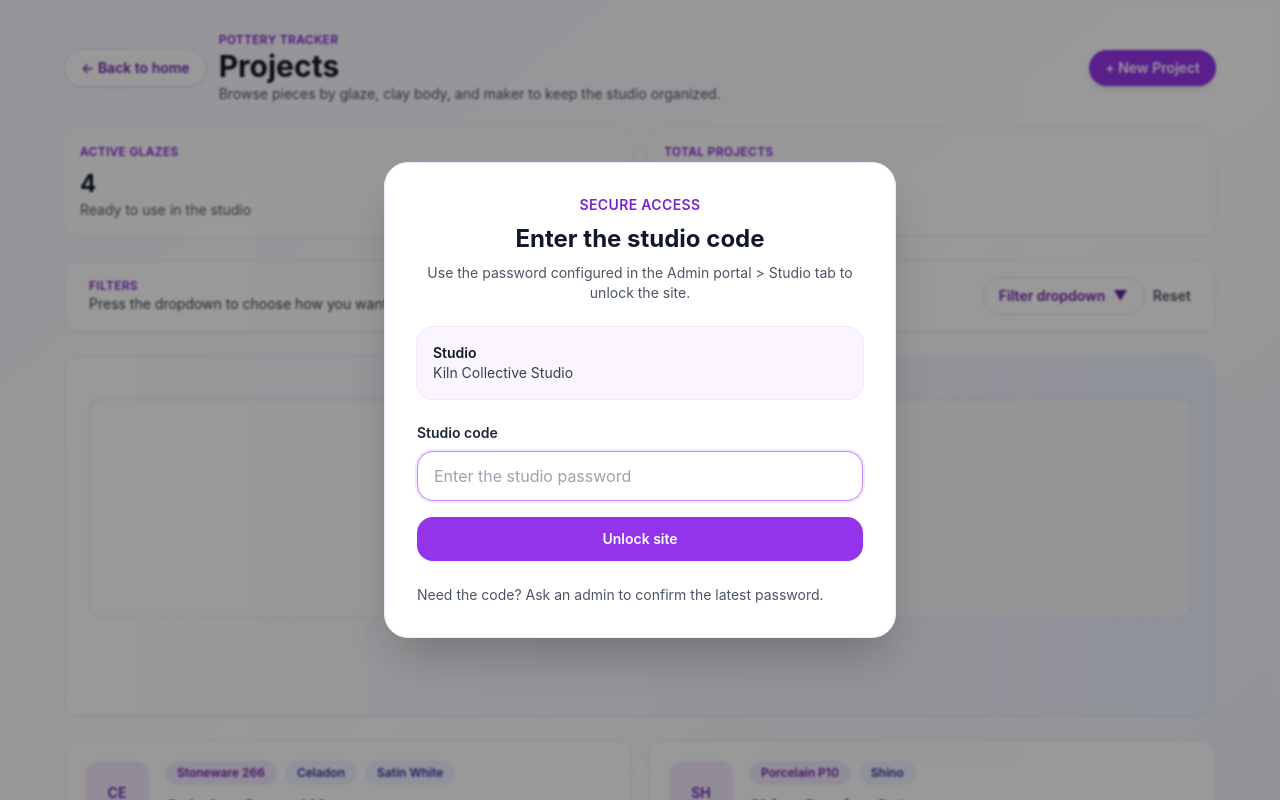
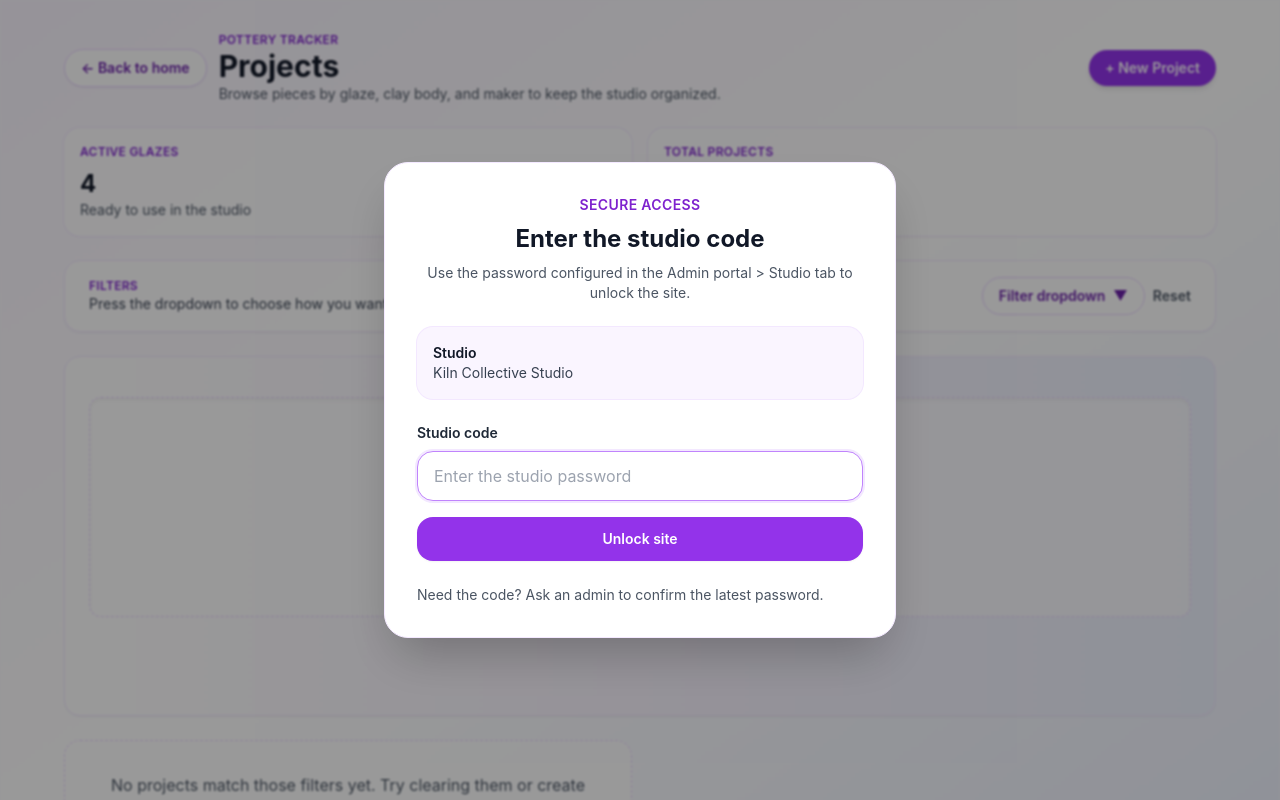
Before and after one commit to jdin9/KilnTracker, a Next.js app: page /projects in a window 1280 px wide. Shown: the top 800 px of the page. Built offline with nearby package versions, Linux system fonts and the light colour scheme.

Commit message:
Remove mock project placeholders

```diff
--- a/src/app/projects/[id]/page.tsx
+++ b/src/app/projects/[id]/page.tsx
@@ -2,48 +2,18 @@
 
 import React, { useEffect, useMemo, useState } from "react";
 import Link from "next/link";
-import { notFound } from "next/navigation";
+import { notFound, useRouter } from "next/navigation";
 
 import { formatDate } from "@/lib/dateFormat";
 import { coneChart, getConeTemperature } from "@/lib/coneReference";
 import { getActiveStudioColors, initialStudioColors } from "@/lib/studioColors";
 import {
   loadStoredProjects,
+  deleteStoredProject,
   saveStoredProject,
   StoredProject,
   type StoredProjectPhoto,
 } from "@/lib/projectStorage";
-
-// TODO: replace with trpc.project.detail.useQuery
-const mockProject = {
-  id: "p1",
-  title: "Vase",
-  clayBody: "B-Mix",
-  makerName: "Alex",
-  notes: "Example project notes.",
-  coverUrl: null as string | null,
-  steps: [
-    {
-      id: "s1",
-      type: "glaze",
-      glazeName: "Fog",
-      numCoats: 2,
-      applicationMethod: "dip",
-      patternDescription: "full dip",
-      notes: "",
-      photos: [],
-    },
-    {
-      id: "s2",
-      type: "firing",
-      firingId: "1",
-      cone: "6",
-      peakTemp: 1825,
-      firingDate: new Date().toISOString(),
-      photos: [],
-    },
-  ],
-};
 
 const collectProjectGlazes = (project: StoredProject) => {
   const glazesFromSteps = (project.steps || [])
@@ -55,6 +25,7 @@ const collectProjectGlazes = (project: StoredProject) => {
 };
 
 export default function ProjectDetailPage({ params }: { params: { id: string } }) {
+  const router = useRouter();
   const [data, setData] = useState<StoredProject | null | "loading">("loading");
   const [activityType, setActivityType] = useState<"glaze" | "fire">("glaze");
   const [glazeColor, setGlazeColor] = useState("");
@@ -76,22 +47,19 @@ export default function ProjectDetailPage({ params }: { params: { id: string } }
       return;
     }
 
-    if (params.id === mockProject.id) {
-      setData({
-        id: mockProject.id,
-        title: mockProject.title,
-        clayBody: mockProject.clayBody,
-        makerName: mockProject.makerName,
-        createdAt: new Date().toISOString(),
-        notes: mockProject.notes,
-        steps: mockProject.steps,
-        glazes: collectProjectGlazes(mockProject as unknown as StoredProject),
-      });
-      return;
-    }
-
     setData(null);
   }, [params.id, storedProjects]);
+
+  const handleDeleteProject = () => {
+    if (!data || data === "loading") return;
+
+    const confirmDelete = window.confirm("Delete this project and all of its steps?");
+    if (!confirmDelete) return;
+
+    deleteStoredProject(data.id);
+
+    router.push("/projects");
+  };
 
   const handleAddActivity = (event: React.FormEvent) => {
     event.preventDefault();
@@ -142,9 +110,7 @@ export default function ProjectDetailPage({ params }: { params: { id: string } }
         steps: updatedSteps,
         glazes: collectProjectGlazes({ ...prev, steps: updatedSteps }),
       };
-      if (params.id !== mockProject.id) {
       saveStoredProject(updated);
-      }
       return updated;
     });
 
@@ -182,12 +148,21 @@ export default function ProjectDetailPage({ params }: { params: { id: string } }
             <h1 className="text-3xl font-bold text-gray-900">{data.title || "Untitled Project"}</h1>
             <p className="text-sm text-gray-600">Track clay, firings, and glaze passes from start to finish.</p>
           </div>
+          <div className="flex flex-wrap items-center gap-2">
+            <button
+              type="button"
+              onClick={handleDeleteProject}
+              className="inline-flex items-center gap-2 rounded-full border border-red-200 bg-white px-4 py-2 text-sm font-semibold text-red-700 shadow-sm transition hover:-translate-y-0.5 hover:border-red-300 hover:shadow"
+            >
+              Delete project
+            </button>
             <Link
               href="/projects"
               className="inline-flex items-center gap-2 rounded-full border border-purple-200 bg-white px-4 py-2 text-sm font-semibold text-purple-800 shadow-sm transition hover:-translate-y-0.5 hover:border-purple-300 hover:shadow"
             >
               ← Back to projects
             </Link>
+          </div>
         </div>
 
         <div className="grid gap-4 lg:grid-cols-[1.6fr,1fr]">
--- a/src/app/projects/page.tsx
+++ b/src/app/projects/page.tsx
@@ -8,58 +8,6 @@ import { coneChart } from "@/lib/coneReference";
 import { formatDate } from "@/lib/dateFormat";
 import { getActiveStudioColors, initialStudioColors } from "@/lib/studioColors";
 import { loadStoredProjects, StoredProject } from "@/lib/projectStorage";
-
-// TODO: replace with real tRPC hooks, e.g., useProjects(filters)
-const mockProjects = [
-  {
-    id: "p1",
-    title: "Celadon Carved Vase",
-    clayBody: initialClayBodies[0]?.name ?? "Stoneware 266",
-    makerName: "Alex",
-    createdAt: new Date().toISOString(),
-    coverUrl: null,
-    glazes: ["Celadon", "Satin White"],
-    steps: [
-      {
-        id: "f1",
-        type: "firing",
-        cone: "6",
-        peakTemp: 2232,
-        firingDate: new Date().toISOString(),
-        photos: [],
-      },
-    ],
-  },
-  {
-    id: "p2",
-    title: "Shino Serving Set",
-    clayBody: initialClayBodies[1]?.name ?? "Porcelain P10",
-    makerName: "Jamie",
-    createdAt: new Date().toISOString(),
-    coverUrl: null,
-    glazes: ["Shino"],
-    steps: [],
-  },
-  {
-    id: "p3",
-    title: "Floating Blue Mugs",
-    clayBody: initialClayBodies[2]?.name ?? "Speckled Buff",
-    makerName: "Taylor",
-    createdAt: new Date().toISOString(),
-    coverUrl: null,
-    glazes: ["Floating Blue"],
-    steps: [
-      {
-        id: "f2",
-        type: "firing",
-        cone: "10",
-        peakTemp: 2381,
-        firingDate: new Date().toISOString(),
-        photos: [],
-      },
-    ],
-  },
-];
 
 const collectProjectGlazes = (project: StoredProject) => {
   const glazesFromSteps = (project.steps || [])
@@ -262,12 +210,7 @@ export default function ProjectsPage() {
       coverUrl: selectProjectCover(project),
     }));
 
-    const normalizedMocks = mockProjects.map((project) => ({
-      ...project,
-      glazes: collectProjectGlazes(project as StoredProject),
-    }));
-
-    return [...storedWithCovers, ...normalizedMocks];
+    return storedWithCovers;
   }, [storedProjects]);
 
   const makerOptions = useMemo(() => {
--- a/src/lib/projectStorage.ts
+++ b/src/lib/projectStorage.ts
@@ -50,3 +50,16 @@ export const saveStoredProject = (project: StoredProject) => {
     console.error("Failed to persist project", error);
   }
 };
+
+export const deleteStoredProject = (projectId: string) => {
+  if (typeof window === "undefined") return;
+
+  const existing = readStorage();
+  const updated = existing.filter((entry) => entry.id !== projectId);
+
+  try {
+    window.localStorage.setItem(STORAGE_KEY, JSON.stringify(updated));
+  } catch (error) {
+    console.error("Failed to delete project", error);
+  }
+};
```
Lines whose indentation alone changed are shown as unchanged.
